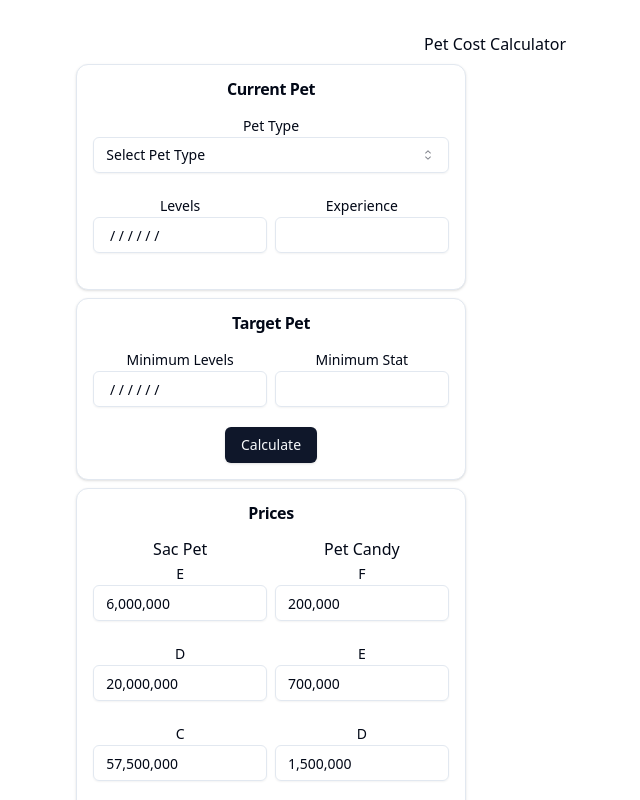
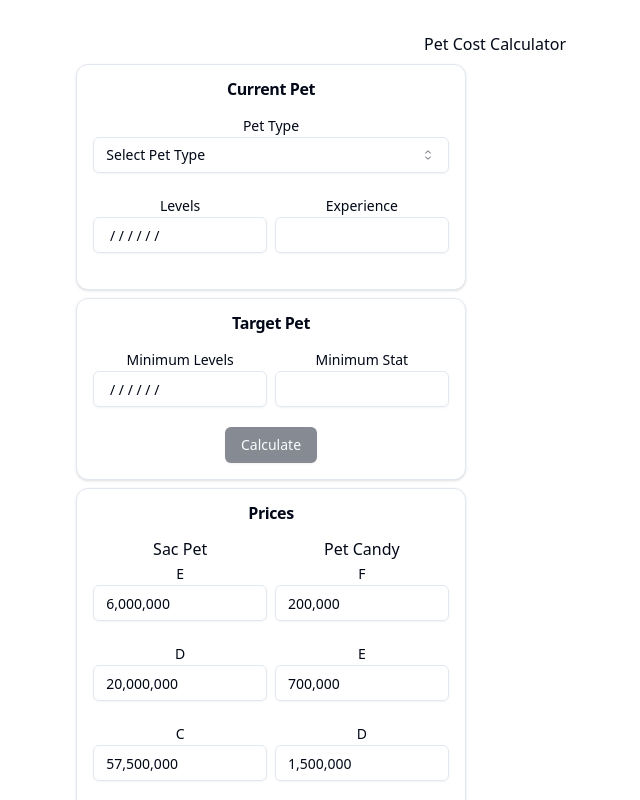
Before and after one commit to krotomo/flyff-calculator, a React (Vite) app: page / in a window 1280 px wide. Shown: the top 800 px of the page, without its empty margins (145-785 px from the left). Built offline with nearby package versions, Linux system fonts and the light colour scheme.

Commit message:
fixed a nefarious bug and added exp support

```diff
--- a/src/components/pet-calculator.tsx
+++ b/src/components/pet-calculator.tsx
@@ -46,6 +46,7 @@ export default function PetCalculator() {
           <PetResults
             petType={petType}
             levels={levels}
+            exp={exp}
             statGoal={statGoal}
             levelsGoal={levelsGoal}
             sacPrices={sacPrices}
--- a/src/components/pet-input.tsx
+++ b/src/components/pet-input.tsx
@@ -35,18 +35,18 @@ const formSchema = z.object({
     .min(1, "Field is required."),
   levels: z.string()
     .regex(
-      /^(1)/,
+      /^(?!\s).+/,
       "Field is required."
     )
     .regex(
-      /^(1)\/([1-2]| )\/([1-3]| )\/([1-4]| )\/([1-5]| )\/([1-7]| )\/([1-9]| )$/,
+      /^(1| )\/([1-2]| )\/([1-3]| )\/([1-4]| )\/([1-5]| )\/([1-7]| )\/([1-9]| )$/,
       "Please enter valid levels."
     ),
   exp: z.string()
     .refine(
       (val) => {
         if (!val) return true
-        const expNumber = parseInt(val)
+        const expNumber = parseFloat(val)
         return(expNumber >= 0 && expNumber <= 100)
       },
       { message: "Must be between 0 and 100." }
@@ -182,8 +182,8 @@ function PetInput({ setPetState }: {
         levels.push(parseInt(level))
       }
     }
-    const statGoal = stringToInteger(formData.statGoal)
-    const exp = stringToInteger(formData.exp)
+    const statGoal = parseInt(formData.statGoal)
+    const exp = parseFloat(formData.exp)
     const levelsGoal = levelsStringToArray(formData.levelsGoal)
     const sacPrices: {[key: string]: number} = {}
     for (const priceObject of formData.sacPrice) {
@@ -205,6 +205,8 @@ function PetInput({ setPetState }: {
   }
 
   const petType: Pet = form.watch("petType") as Pet
+  const statGoal: string = form.watch("statGoal")
+  const levelsGoal: string = form.watch("levelsGoal")
 
   return(
     <Form {...form}>
@@ -351,7 +353,7 @@ function PetInput({ setPetState }: {
                 />
               </div>
             </div>
-            <Button type="submit">Calculate</Button>
+            <Button type="submit" disabled={!statGoal && (!levelsGoal || levelsGoal.startsWith(" "))}>Calculate</Button>
           </CardContent>
         </Card>
         <Card className="m-2">
--- a/src/components/pet-results.tsx
+++ b/src/components/pet-results.tsx
@@ -4,9 +4,10 @@ const numberFormat = new Intl.NumberFormat("en-us")
 
 const formatThousands = (inputValue: number) => numberFormat.format(Math.round(inputValue))
 
-export default function PetResults({ petType, levels, statGoal, levelsGoal, sacPrices, candyPrices }: {
+export default function PetResults({ petType, levels, exp, statGoal, levelsGoal, sacPrices, candyPrices }: {
   petType: Pet;
   levels: number[];
+  exp: number;
   statGoal: number;
   levelsGoal: number[];
   sacPrices: Record<SacTier, number>;
@@ -66,7 +67,13 @@ export default function PetResults({ petType, levels, statGoal, levelsGoal, sacP
 
   const costUp: Record<RaiseTier, number> = {} as Record<RaiseTier, number>
   Object.keys(candyPrices).forEach((tier) => {
-    costUp[tier as RaiseTier] = candyPerTier[tier as RaiseTier] * candyPrices[tier as RaiseTier]
+    if (tier === tiers[levels.length]) {
+      costUp[tier as RaiseTier] = Math.round( candyPerTier[tier as RaiseTier] * (1-(exp/100)) ) * candyPrices[tier as RaiseTier]
+    }
+    else {
+      costUp[tier as RaiseTier] = candyPerTier[tier as RaiseTier] * candyPrices[tier as RaiseTier]
+    }
+
   })
 
   const costSac = sacPrices
@@ -130,7 +137,7 @@ export default function PetResults({ petType, levels, statGoal, levelsGoal, sacP
 
   function isBadEnd(state: number[]): boolean {
     for (const [index, level] of state.entries()) {
-      if (index < state.length -1 && level < levelsGoal[index]) {
+      if (index < state.length-1 && level < levelsGoal[index]) {
         return true
       }
     }
@@ -261,7 +268,10 @@ export default function PetResults({ petType, levels, statGoal, levelsGoal, sacP
             })
           }
           newStateActionCounts.sort((a, b) => {
-            if (costFromActionCount(a.actionCount) < costFromActionCount(b.actionCount)) {
+            if (
+              isNaN(costFromActionCount(b.actionCount)) ||
+              costFromActionCount(a.actionCount) < costFromActionCount(b.actionCount)
+            ) {
               return -1
             }
             else {
```
